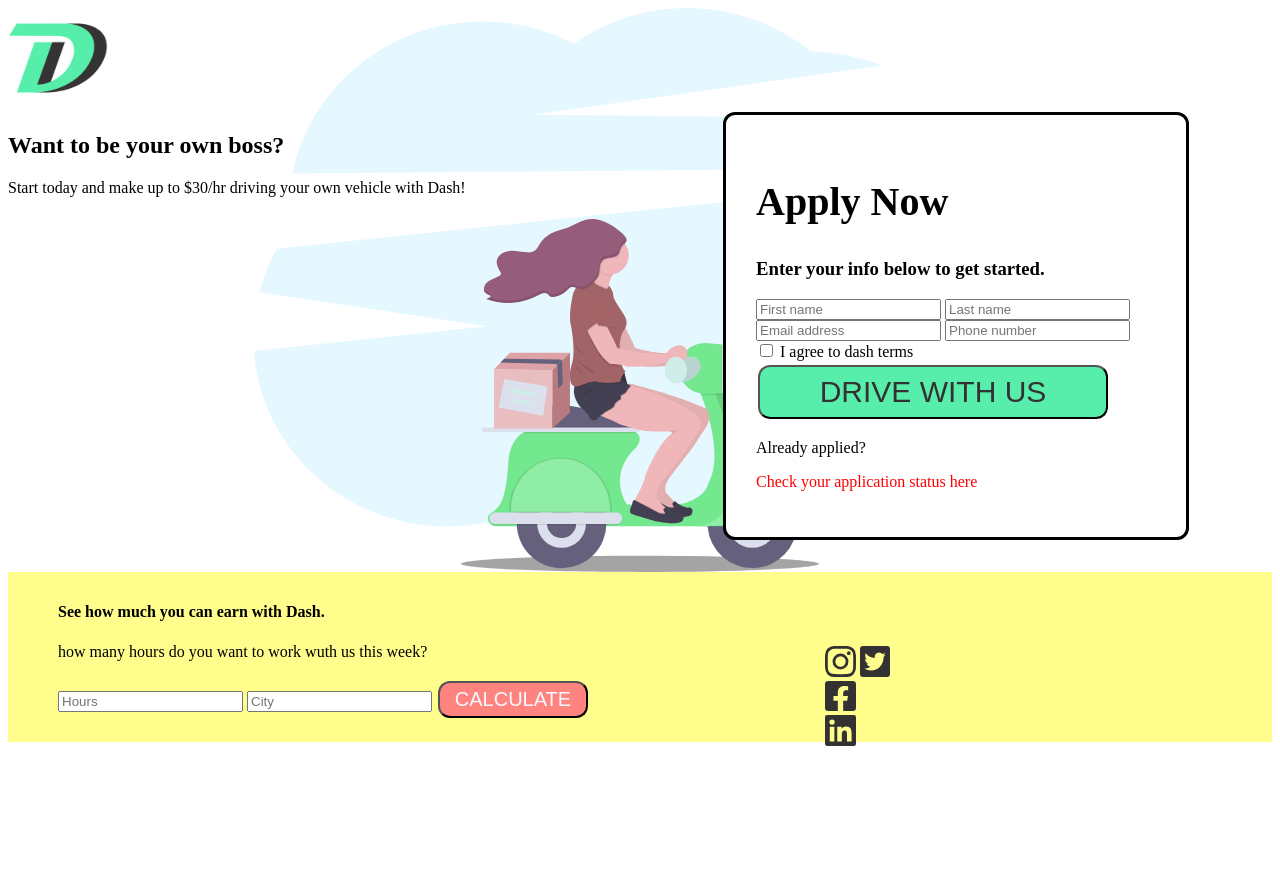
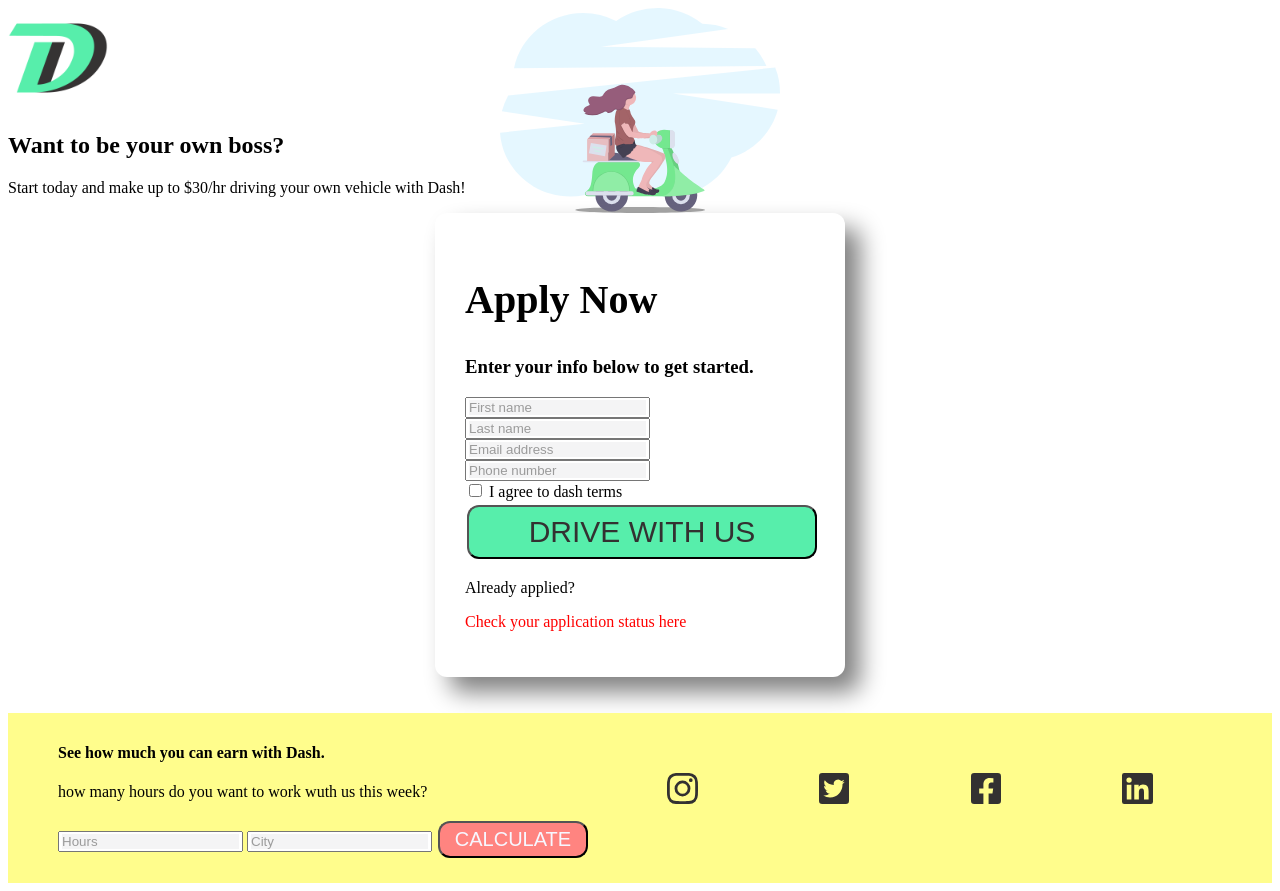
Before and after one commit to agne0042/agne0042.github.io, a plain HTML site: page week-3/index.html in a window 1280 px wide. Before the commit the page ends 800 px from the top, so only its background shows below. Drawn offline with Linux system fonts and the light colour scheme; files whose address does not match are found by name.

Commit message:
updated files

```diff
--- a/week-3/index.html
+++ b/week-3/index.html
@@ -17,6 +17,8 @@
           <h1><b>Want to be your own boss?</b></h1>
           <p>Start today and make up to $30/hr driving your own vehicle with Dash!</p>
         </section>
+      </div>
+    </div>
   </div>
 
     <div id="apply-now" class="apply-now">
@@ -39,8 +41,7 @@
         </div>
       </form>
     </div>
-    </div>
-  </div>
+    <br><br>
 
     <footer>
       <div class="footer-text">
@@ -53,17 +54,17 @@
         </form>
       </div>
 
-    <div class="social-media">
-      <div class="insta">
+      <div class="row">
+        <div class="column">
           <img class="instagram" src="images/instagram.svg" alt="instagram-logo">
         </div>
-      <div class="twitter">
+        <div class="column">
           <img class="twitter" src="images/twitter.svg" alt="twitter-logo">
         </div>
-      <div class="facebook">
+        <div class="column">
           <img class="facebook" src="images/facebook.svg" alt="facebook-logo">
         </div>
-      <div class="link">
+        <div class="column">
           <img class="linkedin" src="images/linkedin.svg" alt="linkedin-logo">
         </div>
       </div>
--- a/week-3/style.css
+++ b/week-3/style.css
@@ -21,16 +21,18 @@ h2 {
 final version */
 .apply-now {
   padding: 30px;
-  background-color: white;
-  border: solid black;
-  width: 400px;
-  margin: 0px auto;
+  background-color: #ffffff;
+  width: 350px;
+  margin: 8px;
   margin-bottom: 2rem;
   border-radius: 12px;
+  margin: 0px auto;
+  box-shadow: 15px 15px 25px grey;
 }
 
 ::placeholder {
-  text-align: left;
+  background-color: #f4f4f5;
+  color: #9b9b9b;
 }
 
 #drive-with-us {
@@ -81,6 +83,18 @@ footer {
   margin-left: 10rem;
 }
 
-.insta, .twitter, .facebook .link {
-  display: inline;
+.row {
+  display: flex;
 }
+
+.column {
+  flex: 10%;
+  padding: 2px;
+  padding-top: 50px;
+}
+
+@media screen and (max-width: 500px) {
+  .column {
+    width: 100%;
+  }
+}
```
Also changed, not shown: 3 other files. Lines whose indentation alone changed are shown as unchanged.
